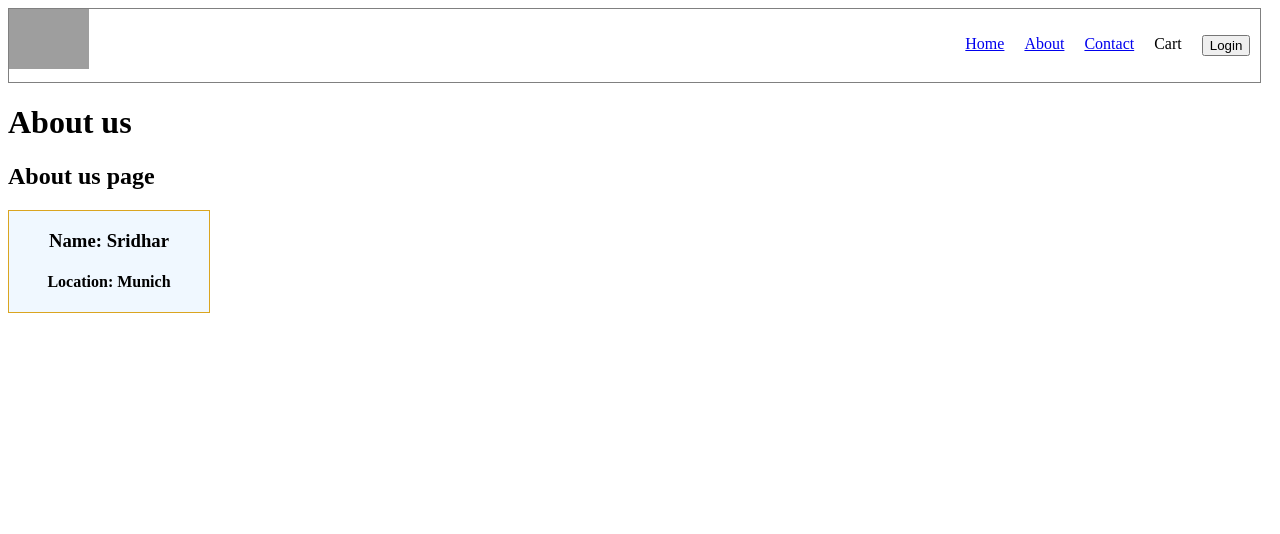
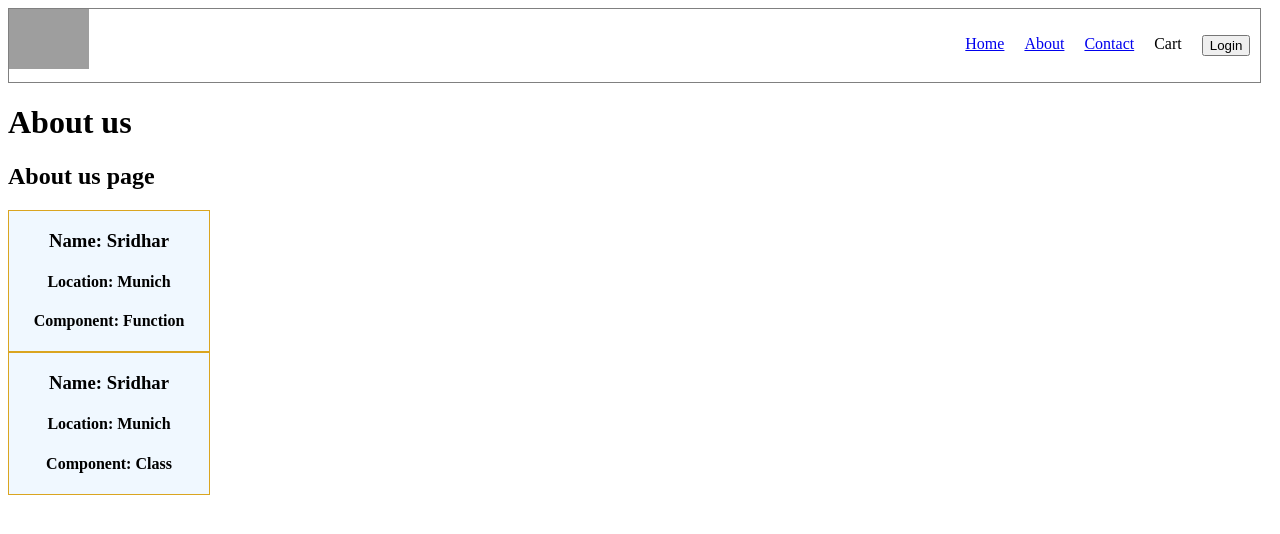
Before and after one commit to kothapallisridhar/namaste-react, a React (Vite) app: page /about in a window 1280 px wide. Shown: the top 534 px of the page. Built offline with nearby package versions, Linux system fonts and the light colour scheme; grey boxes are pictures that could not be loaded.

Commit message:
UserClass Component

```diff
--- a/src/components/About.js
+++ b/src/components/About.js
@@ -1,11 +1,13 @@
 import User from "./User";
+import UserClass from "./UserClass";
 
 const About = () => {
   return (
     <div>
       <h1>About us</h1>
       <h2>About us page</h2>
-      <User />
+      <User name={"Sridhar"} location={"Munich"} component={"Function"} />
+      <UserClass name={"Sridhar"} location={"Munich"} component={"Class"} />
     </div>
   );
 };
--- a/src/components/User.js
+++ b/src/components/User.js
@@ -1,8 +1,10 @@
-const User = () => {
+const User = (props) => {
+  const { name, location, component } = props;
   return (
     <div className="user-card">
-      <h3>Name: Sridhar</h3>
-      <h4>Location: Munich</h4>
+      <h3>Name: {name}</h3>
+      <h4>Location: {location}</h4>
+      <h4>Component: {component}</h4>
     </div>
   );
 };
--- /dev/null
+++ b/src/components/UserClass.js
@@ -0,0 +1,20 @@
+import React from "react";
+
+class UserClass extends React.Component {
+  constructor(props) {
+    super(props);
+    console.log(props);
+  }
+  render() {
+    const { name, location, component } = this.props;
+    return (
+      <div className="user-card">
+        <h3>Name: {name}</h3>
+        <h4>Location: {location}</h4>
+        <h4>Component: {component}</h4>
+      </div>
+    );
+  }
+}
+
+export default UserClass;
```
